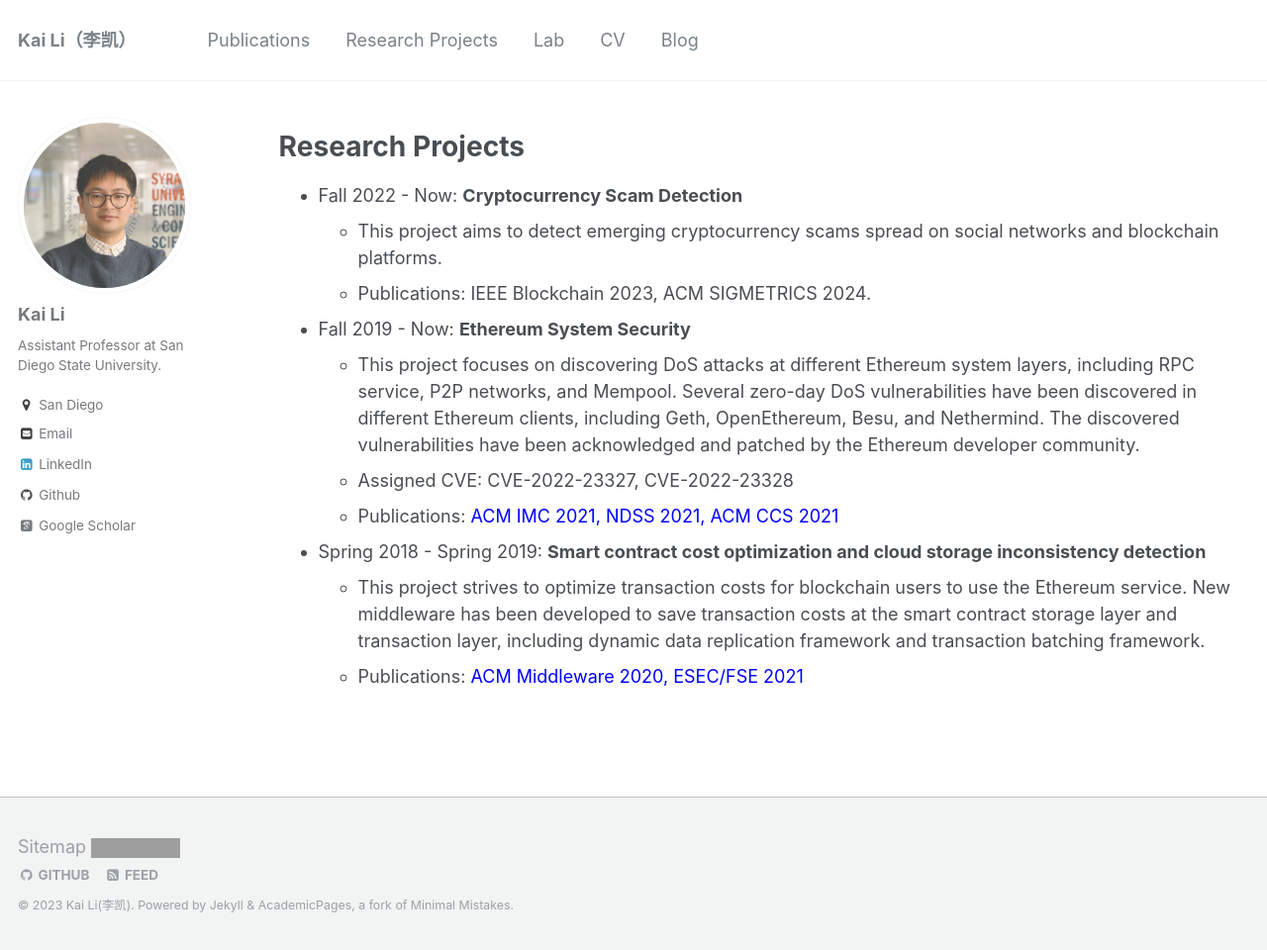
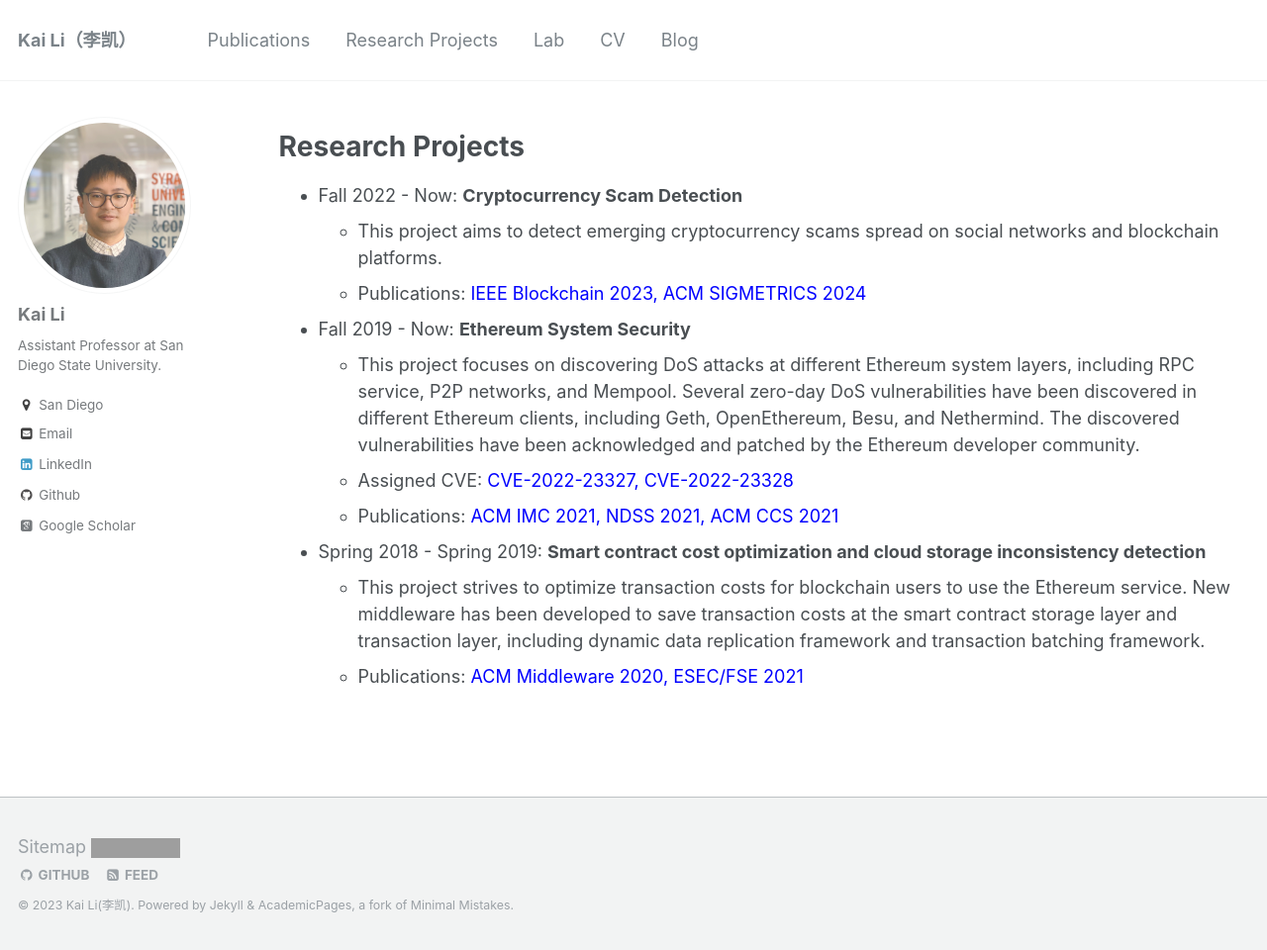
Before and after one commit to likai1993/likai1993.github.io, a Jekyll site: the page built from _pages/research.md, in a window 1280 px wide and 960 px high. Shown: the whole window at 99% size. Built offline with Jekyll 4.4.1, drawn with Linux system fonts in a browser that asks for light colours; some web fonts are replaced; grey boxes are pictures that could not be loaded.

Commit message:
Update research.md

```diff
--- a/_pages/research.md
+++ b/_pages/research.md
@@ -11,13 +11,13 @@ Research Projects
 ======
 * Fall 2022 - Now: **Cryptocurrency Scam Detection**
   * This project aims to detect emerging cryptocurrency scams spread on social networks and blockchain platforms.
-  * Publications: [IEEE Blockchain 2023](https://arxiv.org/abs/2306.10634), [ACM SIGMETRICS 2024](https://arxiv.org/abs/2310.12306).
+  * Publications: <span style="color:blue">[IEEE Blockchain 2023](https://arxiv.org/abs/2306.10634), [ACM SIGMETRICS 2024](https://arxiv.org/abs/2310.12306)</span>
 
 * Fall 2019 - Now: **Ethereum System Security**
   * This project focuses on discovering DoS attacks at different Ethereum system layers, including RPC service, P2P networks, and Mempool. Several zero-day DoS vulnerabilities have been discovered in different Ethereum clients, including Geth, OpenEthereum, Besu, and Nethermind. The discovered vulnerabilities have been acknowledged and patched by the Ethereum developer community.
-  * Assigned CVE: [CVE-2022-23327](https://cve.mitre.org/cgi-bin/cvename.cgi?name=CVE-2022-23327), [CVE-2022-23328](https://cve.mitre.org/cgi-bin/cvename.cgi?name=CVE-2022-23328)
-  * Publications: <span style="color:blue">[ACM IMC 2021](https://dl.acm.org/doi/pdf/10.1145/3487552.3487814), [NDSS 2021](https://www.ndss-symposium.org/wp-content/uploads/ndss2021_3C-1_23108_paper.pdf), [ACM CCS 2021](https://dl.acm.org/doi/pdf/10.1145/3460120.3485369)</span>
+  * Assigned CVE: <span style="color:blue">[CVE-2022-23327](https://cve.mitre.org/cgi-bin/cvename.cgi?name=CVE-2022-23327), [CVE-2022-23328](https://cve.mitre.org/cgi-bin/cvename.cgi?name=CVE-2022-23328)</span>
+  * Publications: <span style="color:blue">[ACM IMC 2021](https://dl.acm.org/doi/abs/10.1145/3487552.3487814), [NDSS 2021](https://www.ndss-symposium.org/ndss-paper/as-strong-as-its-weakest-link-how-to-break-blockchain-dapps-at-rpc-service/), [ACM CCS 2021](https://dl.acm.org/doi/10.1145/3460120.3485369)</span>
 
 * Spring 2018 - Spring 2019: **Smart contract cost optimization and cloud storage inconsistency detection**
   * This project strives to optimize transaction costs for blockchain users to use the Ethereum service. New middleware has been developed to save transaction costs at the smart contract storage layer and transaction layer, including dynamic data replication framework and transaction batching framework.
-  * Publications: <span style="color:blue">[ACM Middleware 2020](https://arxiv.org/pdf/1911.04078.pdf), [ESEC/FSE 2021](https://dl.acm.org/doi/pdf/10.1145/3468264.3468568)</span>
+  * Publications: <span style="color:blue">[ACM Middleware 2020](https://dl.acm.org/doi/abs/10.1145/3423211.3425696), [ESEC/FSE 2021](https://dl.acm.org/doi/10.1145/3468264.3468568)</span>
```
